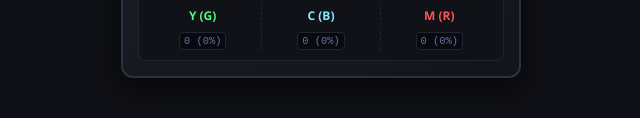
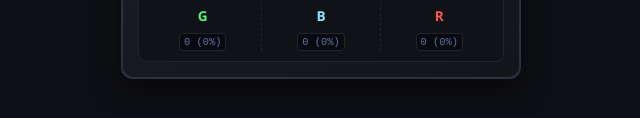
Before and after one commit to deepMavii/rgb-console, a plain HTML site: page index.html in a window 1280 px wide. Shown: the part 550-668 px from the top of the page, 319-959 px from the left. Drawn offline with Linux system fonts and the light colour scheme.

Commit message:
Add files via upload

```diff
--- a/index.html
+++ b/index.html
@@ -56,7 +56,7 @@
 
         /* 하단 수치 라벨 */
         .channel-footer { margin-top: 10px; text-align: center; width: 100%; }
-        .color-name { font-size: 0.75rem; font-weight: bold; margin-bottom: 3px; }
+        .color-name { font-size: 0.85rem; font-weight: bold; margin-bottom: 3px; }
         .color-name.g { color: #50fa7b; }
         .color-name.b { color: #8be9fd; }
         .color-name.r { color: #ff5555; }
@@ -84,7 +84,7 @@
                     </div>
                 </div>
                 <div class="channel-footer">
-                    <div class="color-name g">Y (G)</div>
+                    <div class="color-name g">G</div>
                     <div class="dmx-readout" id="readout-green">0 (0%)</div>
                 </div>
             </div>
@@ -98,7 +98,7 @@
                     </div>
                 </div>
                 <div class="channel-footer">
-                    <div class="color-name b">C (B)</div>
+                    <div class="color-name b">B</div>
                     <div class="dmx-readout" id="readout-blue">0 (0%)</div>
                 </div>
             </div>
@@ -112,7 +112,7 @@
                     </div>
                 </div>
                 <div class="channel-footer">
-                    <div class="color-name r">M (R)</div>
+                    <div class="color-name r">R</div>
                     <div class="dmx-readout" id="readout-red">0 (0%)</div>
                 </div>
             </div>
```
